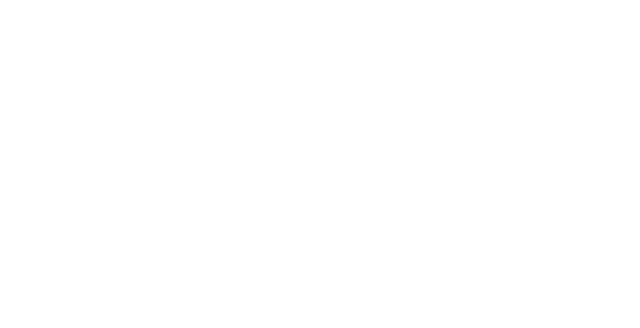
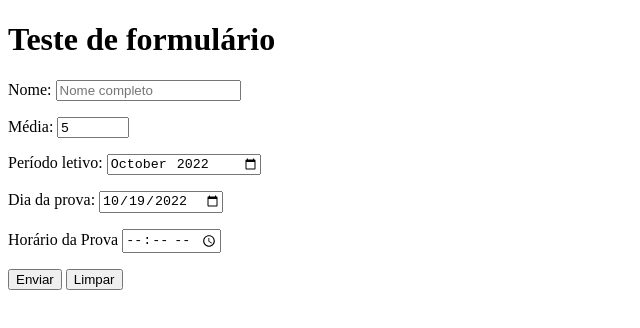
Before and after one commit to DH-Cardoso/html-css, a plain HTML site: page exercicios/ex025/form003.html in a window 1280 px wide. Shown: the whole page, without its empty margins (0-640 px from the left). Drawn offline with Linux system fonts and the light colour scheme.

Commit message:
form 003

```diff
--- a/exercicios/ex025/form003.html
+++ b/exercicios/ex025/form003.html
@@ -4,9 +4,35 @@
     <meta charset="UTF-8">
     <meta http-equiv="X-UA-Compatible" content="IE=edge">
     <meta name="viewport" content="width=device-width, initial-scale=1.0">
-    <title>Document</title>
+    <title>Formulário</title>
 </head>
 <body>
-
+    <h1>Teste de formulário</h1>
+    <form action="cadastro.php" method="get" autocomplete="on">
+        <p>
+            <label for="inome">Nome: </label>
+            <input type="text" name="nome" id="inome" placeholder="Nome completo" required maxlength="30" autocomplete="name">
+        </p>
+        <p>
+            <label for="imedia">Média: </label>
+            <input type="number" name="media" id="imedia" min="0" max="10" placeholder="0 a 10" step="0.1" value="5" required>
+        </p>
+        <p>
+            <label for="imes">Período letivo:  </label>
+            <input type="month" name="mes" id="imes" value="2022-10">
+        </p>
+        <p>
+            <label for="idia">Dia da prova: </label>
+            <input type="date" name="dia" id="idia" value="2022-10-19">
+        </p>
+        <p>
+            <label for="ihora">Horário da Prova</label>
+            <input type="time" name="hora" id="ihora">
+        </p>
+        <p>
+            <input type="submit" value="Enviar">
+            <input type="reset" value="Limpar">
+        </p>
+    </form>
 </body>
 </html>
```
